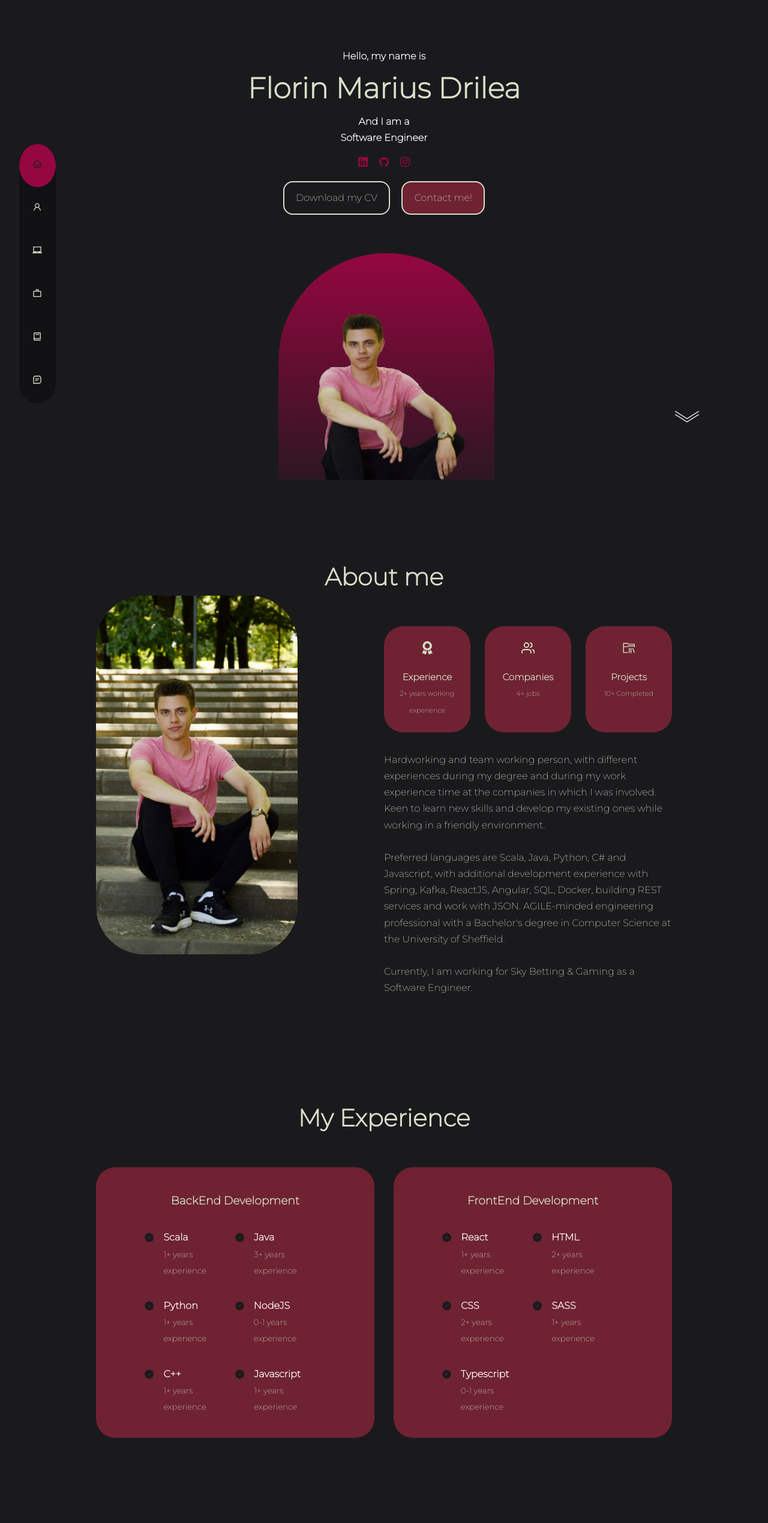
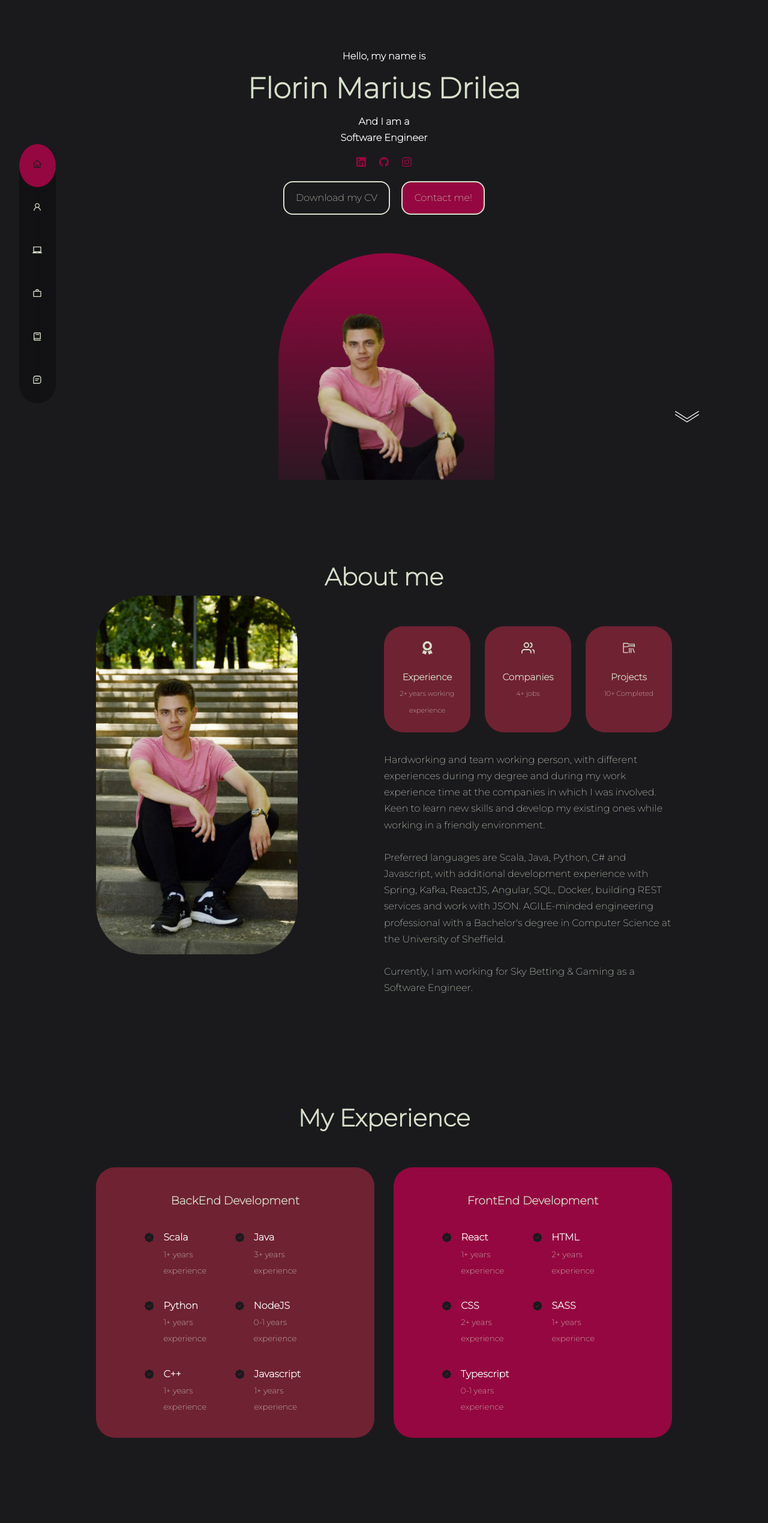
Before and after one commit to FlorinMariusDrilea/FlorinMariusDrilea-portfolio-reactjs, a React (Create React App) app: page / in a window 1280 px wide. Shown: the top 2539 px of the page at 60% size. Built offline with nearby package versions, Linux system fonts and the light colour scheme.

Commit message:
CSS changes

```diff
--- a/src/components/experience/experience.css
+++ b/src/components/experience/experience.css
@@ -5,11 +5,18 @@
 }
 
 .experience__container > div {
-    background: var(--color-bg-variant);
     padding: 2.4rem 5rem;
     border-radius: 2rem;
     border: 1px solid transparent;
     transition: var(--transition);
+}
+
+.experience__backend {
+    background: var(--color-bg-variant);
+}
+
+.experience__frontend {
+    background: var(--color-primary);
 }
 
 .experience__container > div:hover {
--- a/src/components/header/header.css
+++ b/src/components/header/header.css
@@ -19,12 +19,16 @@ header {
     justify-content: center;
 }
 
+.cta > a.btn-primary {
+    background: var(--color-primary);
+}
+
 /* ======= SOCIALS =========== */
 
 .header__socials {
     margin-top: 1rem;
     display: flex;
-    gap: 1.2rem;
+    gap: 1.4rem;
     justify-content: center;
 }
 
```
